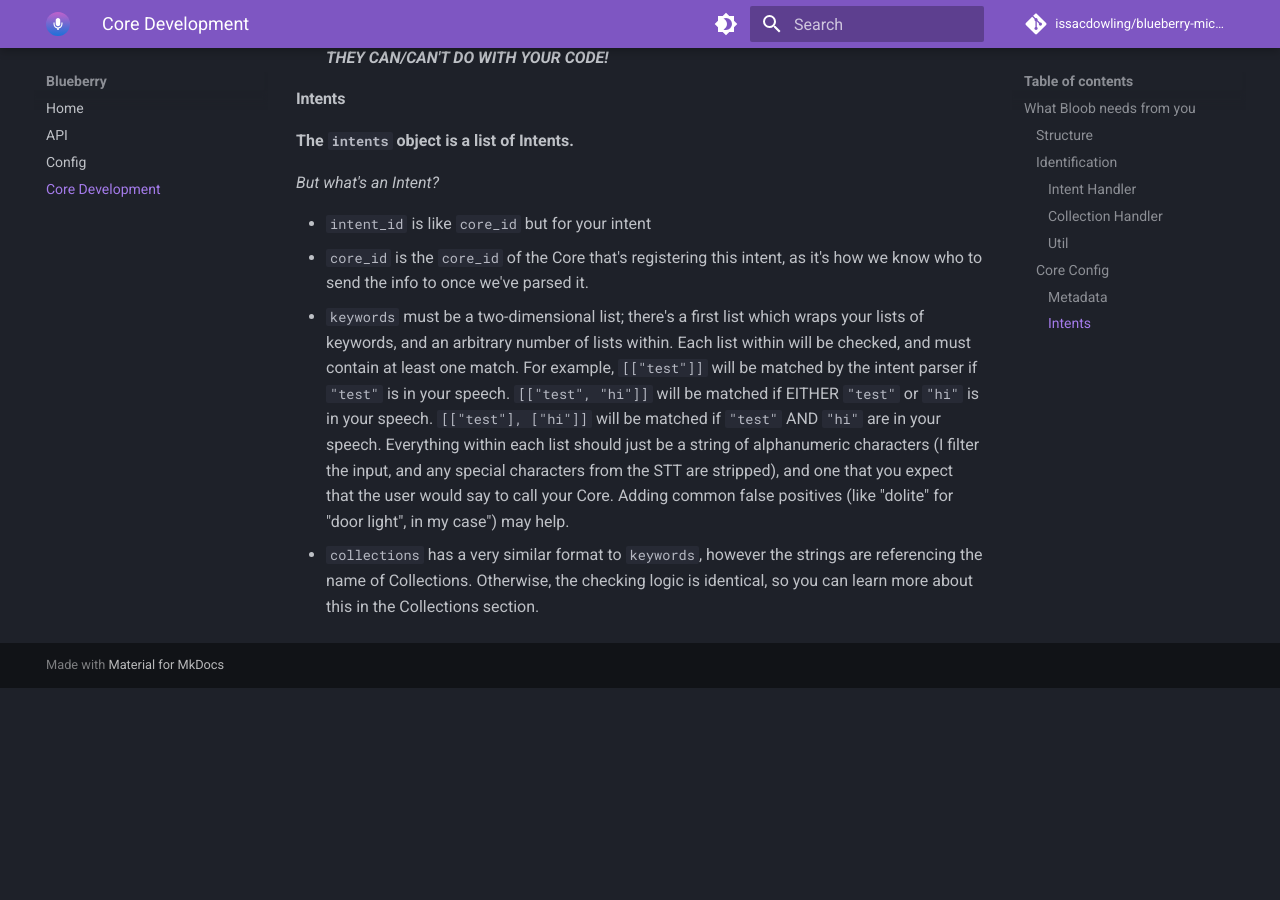
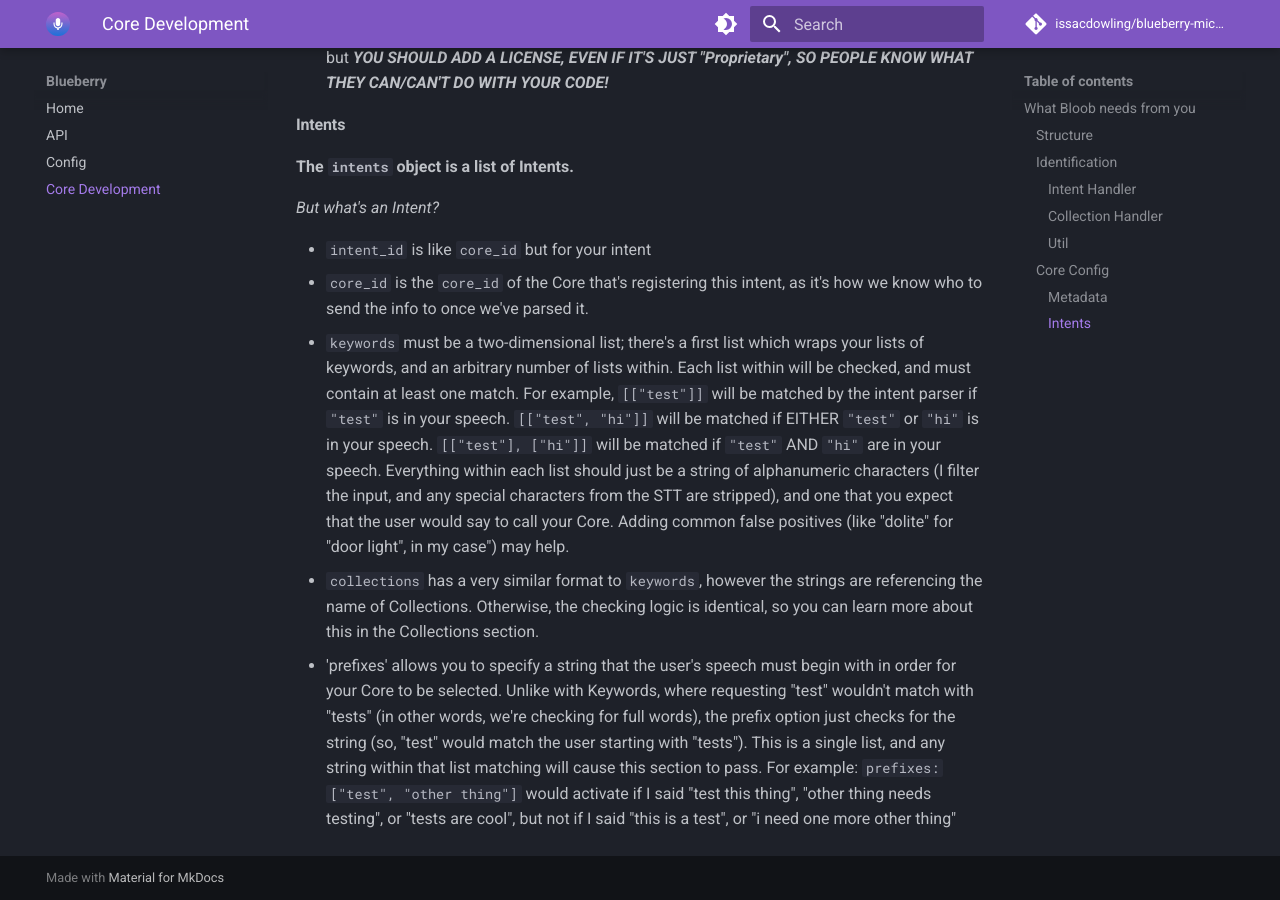
Before and after one commit to issacdowling/Blueberry-Micro, an MkDocs documentation site: the page built from docs/core_development.md, in a window 1280 px wide and 900 px high, scrolled down 2779 px. Built offline with MkDocs 1.6.1 and Material for MkDocs 9.7.7, drawn with Linux system fonts in a browser that asks for light colours; plug-ins that fetch from the network failed and are left out; comment, search, counter and statistics services are not loaded; before the commit the page ends 3467 px from its top, so only the background shows below that; some of the changed text lies outside the part shown.

Commit message:
Add prefix docs

````diff
--- a/docs/core_development.md
+++ b/docs/core_development.md
@@ -38,7 +38,7 @@
 
 ### Core Config
 
-I will explain Core configs using this example from the WLED core:
+I will explain Core configs using this example from the WLED core, though some features shown below aren't visible in this config.
 
 ```python
 core_config = {
@@ -104,3 +104,4 @@
 * `core_id` is the `core_id` of the Core that's registering this intent, as it's how we know who to send the info to once we've parsed it.
 * `keywords` must be a two-dimensional list; there's a first list which wraps your lists of keywords, and an arbitrary number of lists within. Each list within will be checked, and must contain at least one match. For example, `[["test"]]` will be matched by the intent parser if `"test"` is in your speech. `[["test", "hi"]]` will be matched if EITHER `"test"` or `"hi"` is in your speech. `[["test"], ["hi"]]` will be matched if `"test"` AND `"hi"` are in your speech. Everything within each list should just be a string of alphanumeric characters (I filter the input, and any special characters from the STT are stripped), and one that you expect that the user would say to call your Core. Adding common false positives (like "dolite" for "door light", in my case") may help.
 * `collections` has a very similar format to `keywords`, however the strings are referencing the name of Collections. Otherwise, the checking logic is identical, so you can learn more about this in the Collections section.
+* 'prefixes' allows you to specify a string that the user's speech must begin with in order for your Core to be selected. Unlike with Keywords, where requesting "test" wouldn't match with "tests" (in other words, we're checking for full words), the prefix option just checks for the string (so, "test" would match the user starting with "tests"). This is a single list, and any string within that list matching will cause this section to pass. For example: `prefixes: ["test", "other thing"]` would activate if I said "test this thing", "other thing needs testing", or "tests are cool", but not if I said "this is a test", or "i need one more other thing"
````
